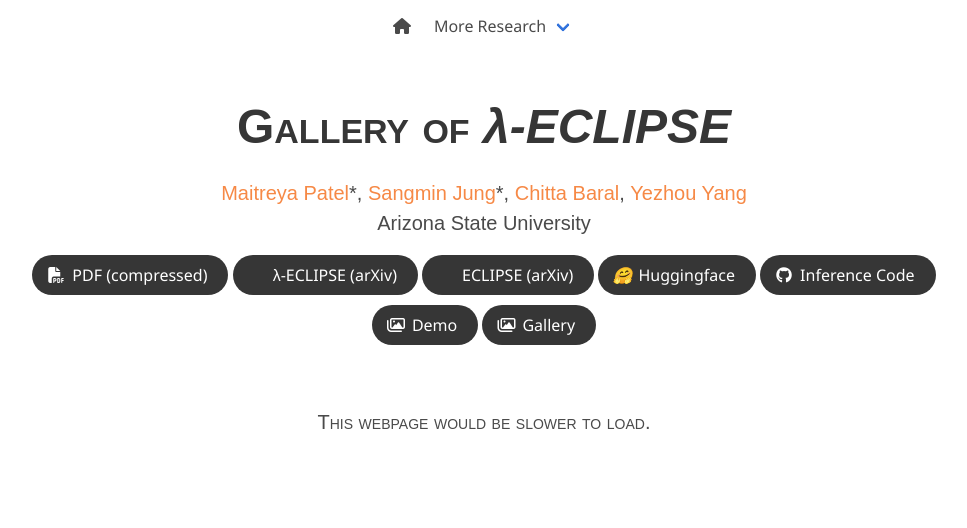
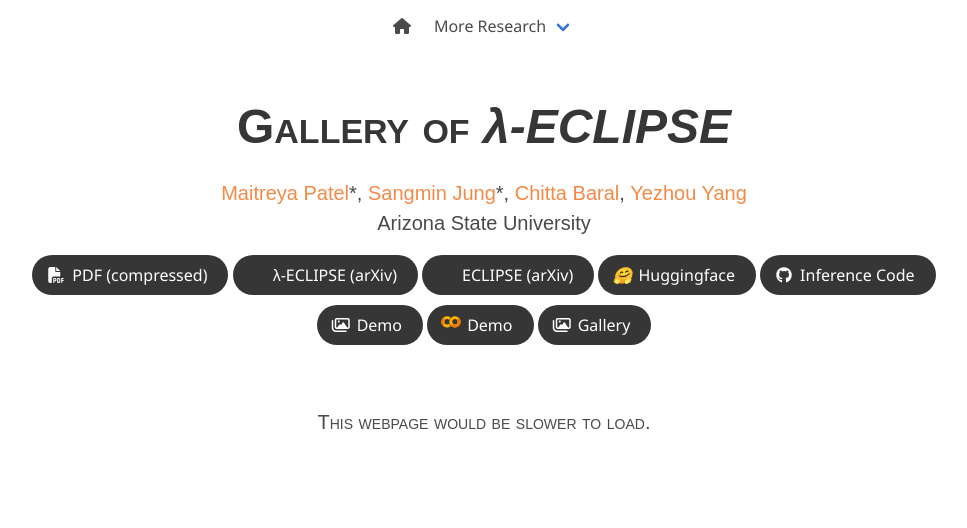
Before and after one commit to eclipse-t2i/Lambda-ECLIPSE, a plain HTML site: page gallery.html in a window 1280 px wide. Shown: the top 528 px of the page, without its empty margins (156-1123 px from the left). Drawn offline with nearby package versions, Linux system fonts and the light colour scheme; some icons are missing; a web font is replaced by a local one.

Commit message:
colab link added

```diff
--- a/gallery.html
+++ b/gallery.html
@@ -221,6 +221,29 @@
                                     </a>
                                 </span>
                                 <span class="link-block">
+                                    <a href="https://colab.research.google.com/drive/1VcqzXZmilntec3AsIyzCqlstEhX4Pa1o?usp=sharing"
+                                        class="external-link button is-normal is-rounded is-dark">
+                                        <span class="icon">
+                                            <i class="ai"><svg xmlns="http://www.w3.org/2000/svg" x="0px" y="0px"
+                                                    width="20" height="20" viewBox="0 0 48 48">
+                                                    <path fill="#ffb300"
+                                                        d="M33.5,10C26.044,10,20,16.044,20,23.5C20,30.956,26.044,37,33.5,37S47,30.956,47,23.5	C47,16.044,40.956,10,33.5,10z M33.5,30c-3.59,0-6.5-2.91-6.5-6.5s2.91-6.5,6.5-6.5s6.5,2.91,6.5,6.5S37.09,30,33.5,30z">
+                                                    </path>
+                                                    <path fill="#ffb300"
+                                                        d="M19.14,28.051l0-0.003C17.96,29.252,16.318,30,14.5,30C10.91,30,8,27.09,8,23.5s2.91-6.5,6.5-6.5	c1.83,0,3.481,0.759,4.662,1.976l3.75-6.024C20.604,11.109,17.683,10,14.5,10C7.044,10,1,16.044,1,23.5C1,30.956,7.044,37,14.5,37	c3.164,0,6.067-1.097,8.369-2.919L19.14,28.051z">
+                                                    </path>
+                                                    <path fill="#f57c00"
+                                                        d="M8,23.5c0-1.787,0.722-3.405,1.889-4.58l-4.855-5.038C2.546,16.33,1,19.733,1,23.5	c0,3.749,1.53,7.14,3.998,9.586l4.934-4.964C8.74,26.944,8,25.309,8,23.5z">
+                                                    </path>
+                                                    <path fill="#f57c00"
+                                                        d="M38.13,18.941C39.285,20.114,40,21.723,40,23.5c0,3.59-2.91,6.5-6.5,6.5	c-1.826,0-3.474-0.755-4.655-1.968l-4.999,4.895C26.298,35.437,29.714,37,33.5,37C40.956,37,47,30.956,47,23.5	c0-3.684-1.479-7.019-3.871-9.455L38.13,18.941z">
+                                                    </path>
+                                                </svg></i>
+                                        </span>
+                                        <span>Demo</span>
+                                    </a>
+                                </span>
+                                <span class="link-block">
                                     <a href="./gallery.html" class="external-link button is-normal is-rounded is-dark">
                                         <span class="icon">
                                             <i class="far fa-images"></i>
```
Also changed, not shown: index.html (+23 -0 lines).
